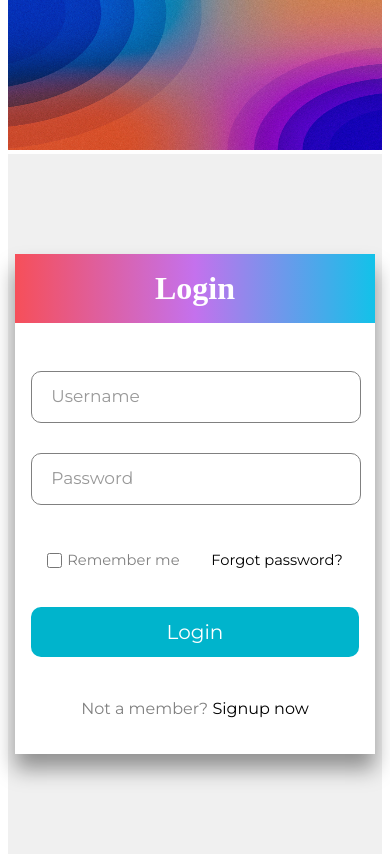
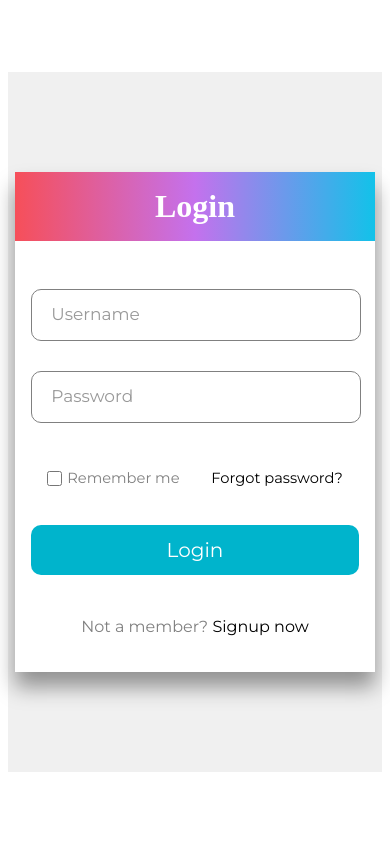
Before and after one commit to ayush23719/Heartbeat, a PHP site: page /home/login/login.html in a window 390 px wide. After the commit the page ends 772 px from the top, so only its background shows below. Run offline with PHP 8.4, Linux system fonts and the light colour scheme; some web fonts are replaced.

Commit message:
- made few tweaks

```diff
--- a/style/login.css
+++ b/style/login.css
@@ -180,8 +180,9 @@ text-decoration: underline;
 
     }
     .bgimg img {
-        width: 96vw;
-        height: 150px;
+        /* width: 96vw;
+        height: 150px; */
+        display: none;
         /* margin-left: -50px;
         margin-top: -50px; */
     }
```
